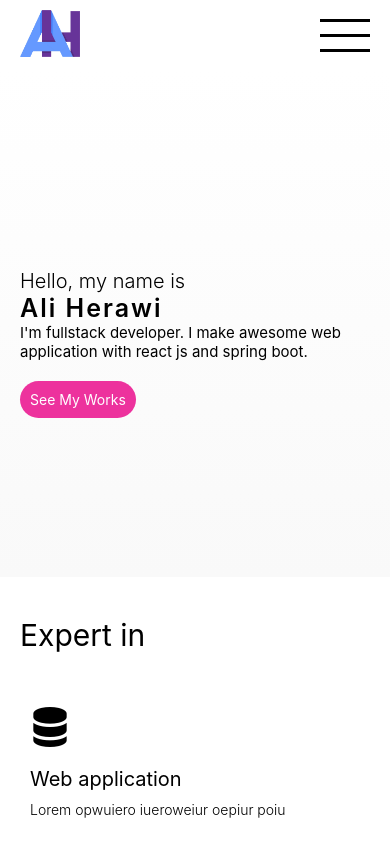
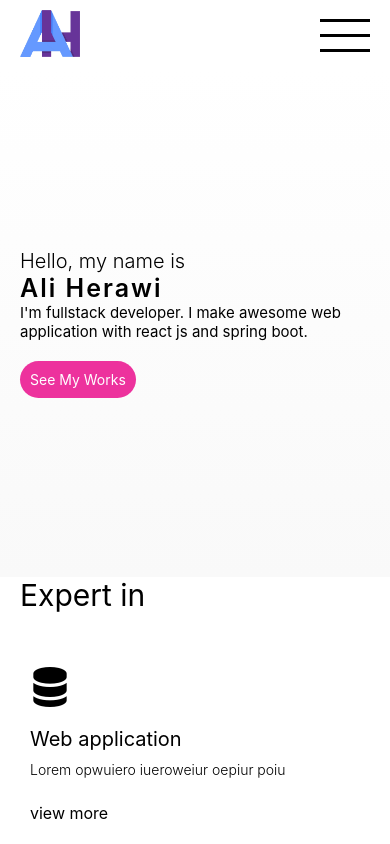
Before and after one commit to Aliherawi7/iPortfolio, a React (Create React App) app: page / in a window 390 px wide. Shown: the top 844 px of the page. Built offline with nearby package versions, Linux system fonts and the light colour scheme.

Commit message:
styles improved

```diff
--- a/src/App.css
+++ b/src/App.css
@@ -2,11 +2,10 @@
 .padding-LR-90{
     padding-right: 90px ;
     padding-left: 90px ;
-    padding-top: 50px;
+    padding-top: 20px;
 }
 .margin-LR-90{
     margin:0 90px ;
-    padding-top: 50px;
 }
 h1{
     font-size: 40px;
@@ -25,7 +24,6 @@ h3{
     }
     .margin-LR-90{
         margin:0 60px ;
-        padding-top: 40px;
     }
     h1{
         font-size: 30px;
@@ -44,7 +42,6 @@ h3{
     }
     .margin-LR-90{
         margin:0 30px ;
-        padding-top: 40px;
     }
 
 }
@@ -55,7 +52,6 @@ h3{
     }
     .margin-LR-90{
         margin:0 20px ;
-        padding-top: 40px;
     }
     h1{
         font-size: 25px;
```
